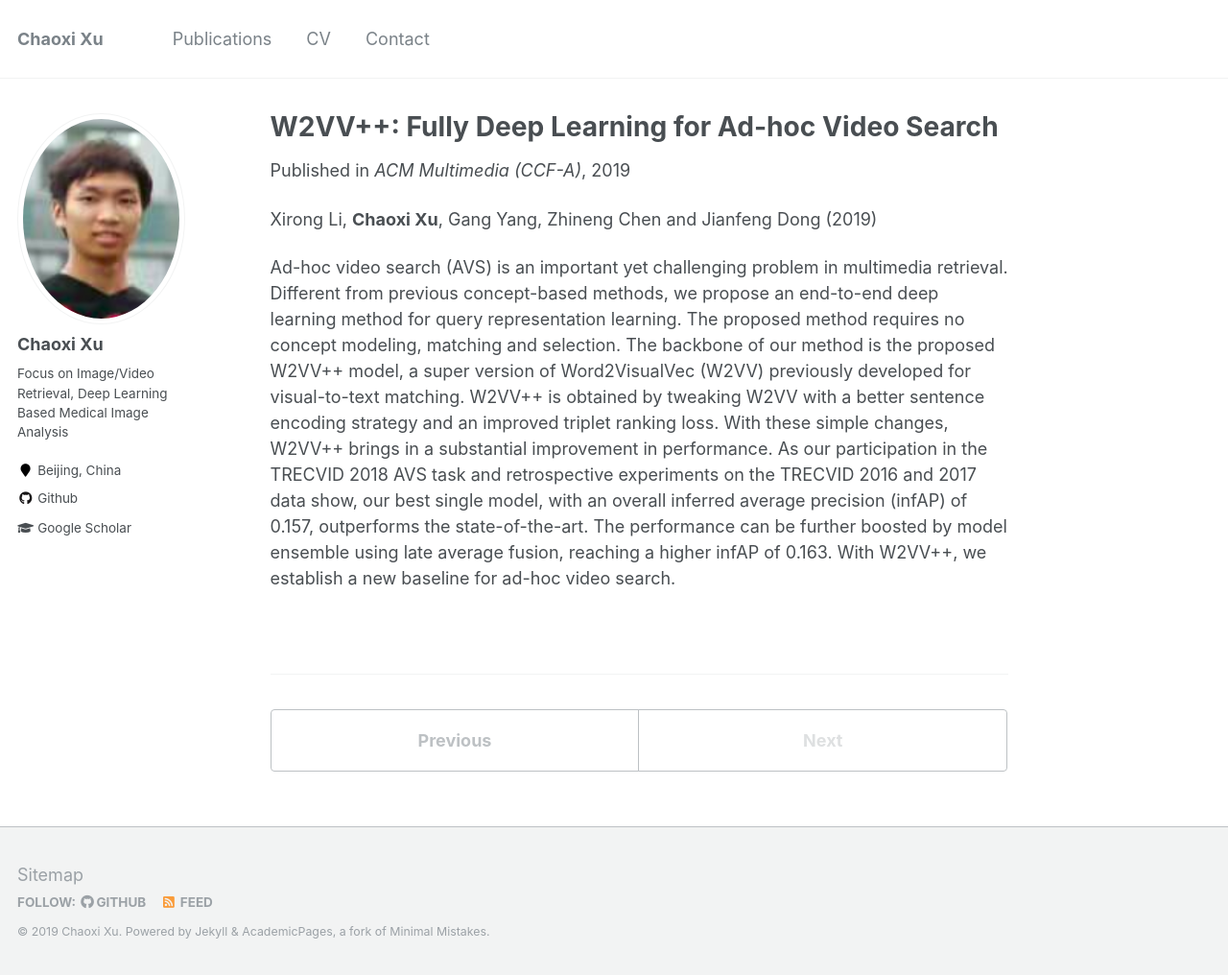
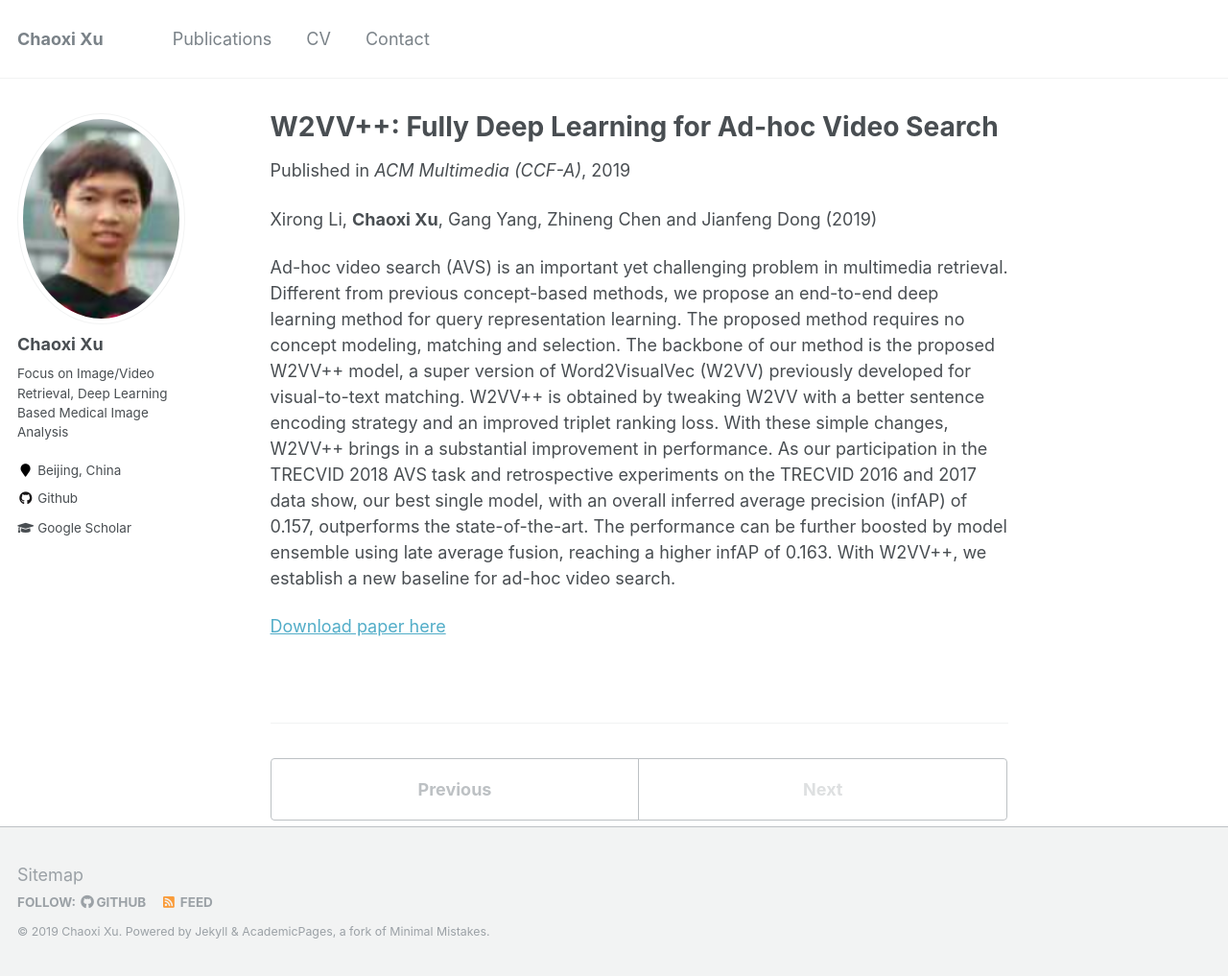
Before and after one commit to xuchaoxi/xuchaoxi.github.io, a Jekyll site: the page built from _publications/2019-10-21-mm2019-w2vvpp.md, in a window 1280 px wide and 1017 px high. Shown: the whole window at 96% size. Built offline with Jekyll 4.4.1, drawn with Linux system fonts in a browser that asks for light colours.

Commit message:
update mm2019 file

```diff
--- a/_publications/2019-10-21-mm2019-w2vvpp.md
+++ b/_publications/2019-10-21-mm2019-w2vvpp.md
@@ -4,6 +4,9 @@ collection: publications
 permalink: /publication/2019-10-21-mm2019-w2vvpp
 date: 2019-10-21
 venue: 'ACM Multimedia (CCF-A)'
+paperurl: '/files/mm2019-w2vvpp.pdf'
 authors: 'Xirong Li, <b>Chaoxi Xu</b>, Gang Yang, Zhineng Chen and Jianfeng Dong (2019)'
 ---
 Ad-hoc video search (AVS) is an important yet challenging problem in multimedia retrieval. Different from previous concept-based methods, we propose an end-to-end deep learning method for query representation learning. The proposed method requires no concept modeling, matching and selection. The backbone of our method is the proposed W2VV++ model, a super version of Word2VisualVec (W2VV) previously developed for visual-to-text matching. W2VV++ is obtained by tweaking W2VV with a better sentence encoding strategy and an improved triplet ranking loss. With these simple changes, W2VV++ brings in a substantial improvement in performance. As our participation in the TRECVID 2018 AVS task and retrospective experiments on the TRECVID 2016 and 2017 data show, our best single model, with an overall inferred average precision (infAP) of 0.157, outperforms the state-of-the-art. The performance can be further boosted by model ensemble using late average fusion, reaching a higher infAP of 0.163. With W2VV++, we establish a new baseline for ad-hoc video search.
+
+[Download paper here](/files/mm2019-w2vvpp.pdf)
```
Also changed, not shown: _publications/2019-06-15-cvpr2019-zevr.md (renamed from _publications/2019-06-15-cvpr19-zevr.md), 1 other file.
